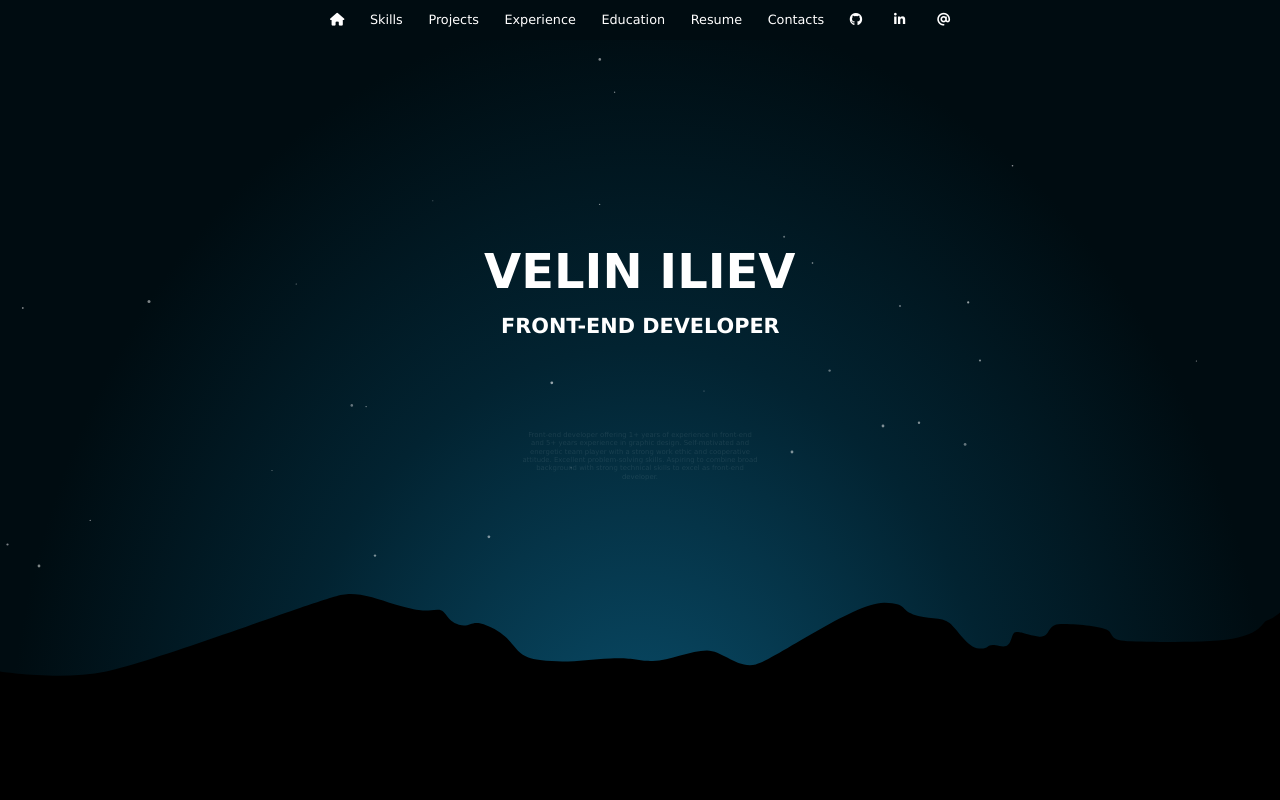
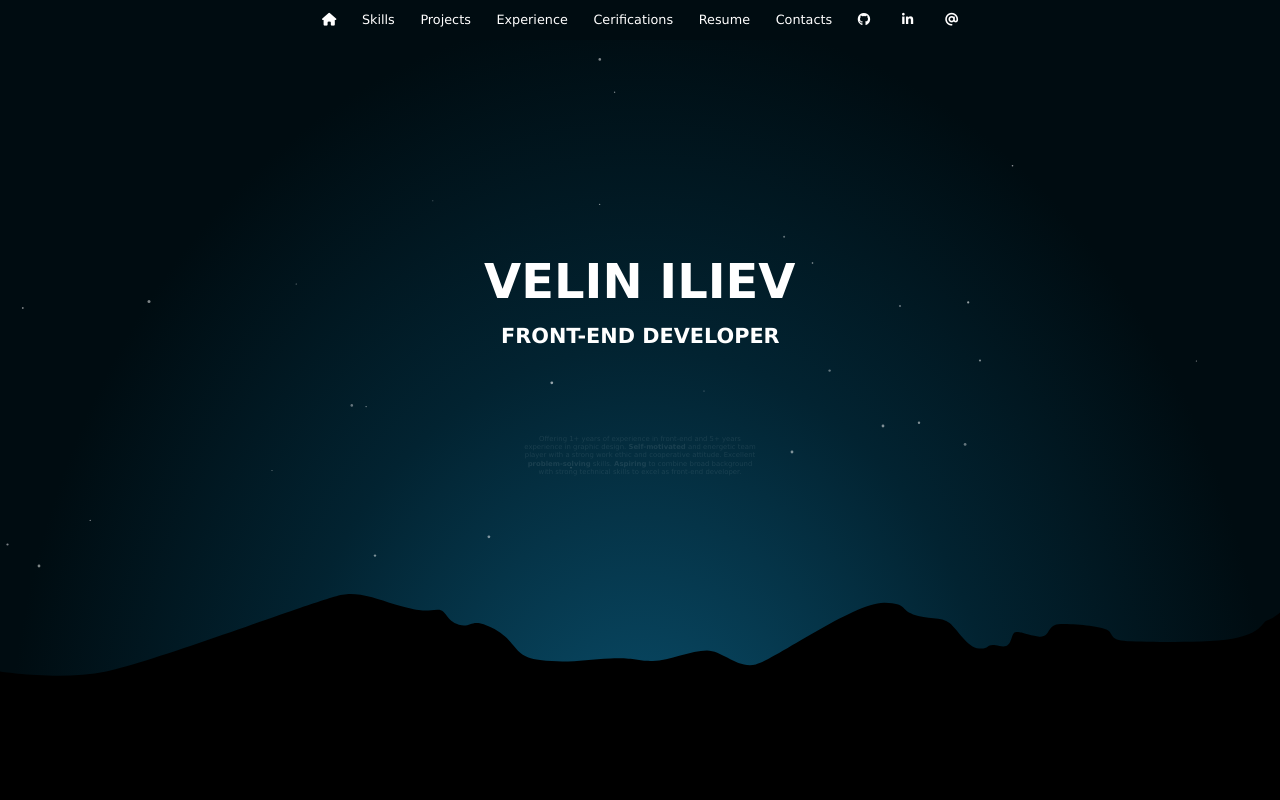
Before and after one commit to VelinIliev/drumbieu, a plain HTML site: page index.html in a window 1280 px wide. Shown: the top 800 px of the page. Drawn offline with Linux system fonts and the light colour scheme; animation ran at ten frames a second.

Commit message:
text changes

```diff
--- a/index.html
+++ b/index.html
@@ -25,7 +25,7 @@
             <li class="link-navigation"> <a class="smooth-scrooll" href="#skills">Skills</a></li>
             <li class="link-navigation"> <a class="smooth-scrooll" href="#projects">Projects</a> </li>
             <li class="link-navigation"> <a class="smooth-scrooll" href="#experience">Experience</a> </li>
-            <li class="link-navigation"> <a class="smooth-scrooll" href="#education">Education</a> </li>
+            <li class="link-navigation"> <a class="smooth-scrooll" href="#education">Cerifications</a> </li>
 
             <li class="link-navigation"> <a download href="./images/resume/Velin_Iliev-resume.pdf">Resume</a> </li>
             <li class="link-navigation"> <a class="smooth-scrooll" href="#contacts">Contacts</a> </li>
@@ -46,7 +46,7 @@
                 <li><a class="smooth-scrooll" href="#skills">Skills</a></li>
                 <li><a class="smooth-scrooll" href="#projects">Projects</a></li>
                 <li><a class="smooth-scrooll" href="#experience">Experience</a></li>
-                <li><a class="smooth-scrooll" href="#education">Education</a></li>
+                <li><a class="smooth-scrooll" href="#education">Cerifications</a></li>
                 <li><a download href="./images/resume/Velin_Iliev-resume.pdf">Resume</a></li>
                 <li><a class="smooth-scrooll" href="#contacts">Contacts</a></li>
             </ul>
@@ -64,7 +64,7 @@
     <div class="start-page" id="start">
         <h1 class="title-name">VELIN ILIEV</h1>
         <h2 class="subtitle-position">FRONT-END DEVELOPER</h2>
-        <p class="title-description">Front-end developer offering 1+ years of experience in front-end and 5+ years experience in graphic design. Self-motivated and energetic team player with a strong work ethic and cooperative attitude. Excellent problem-solving skills. Aspiring to combine broad background with strong technical skills to excel as front-end developer.</p>
+        <p class="title-description">Offering 1+ years of experience in front-end and 5+ years experience in graphic design. <b>Self-motivated</b> and energetic team player with a strong work ethic and cooperative attitude. Excellent <b>problem-solving</b> skills. <b>Aspiring</b> to combine broad background with strong technical skills to excel as front-end developer.</p>
         <canvas id="canvas1"></canvas>
         <img class="mountain-image" src="./images/mountain-silhouette.svg" alt="mountain silhouette">
     </div>
@@ -133,11 +133,11 @@
     <!-- EDUCATION PAGE -->
 
     <div class="education main-container" id="education">
-        <h1 class="category-title">Education</h1>
+        <h1 class="category-title">Cerifications</h1>
         <div class="container" id="educationContainer">
             <div class="education-modul">
                 <h3>ProgressBG</h3>
-                <p>Certified Front-End Developer / 2021<br><b>Advanced</b></p>
+                <p>Certified Front-End Developer <b>Advanced</b> / 2021<br></p>
             </div>
             <div class="education-modul">
                 <h3>ProgressBG</h3>
@@ -181,7 +181,7 @@
         </div>
     </div>
 
-    <!-- FOOTER 1 -->
+    <!-- FOOTER -->
 
     <footer>
         Copyright © 2020-2021 drumbi.eu / Design and coding by Velin Iliev.
```
